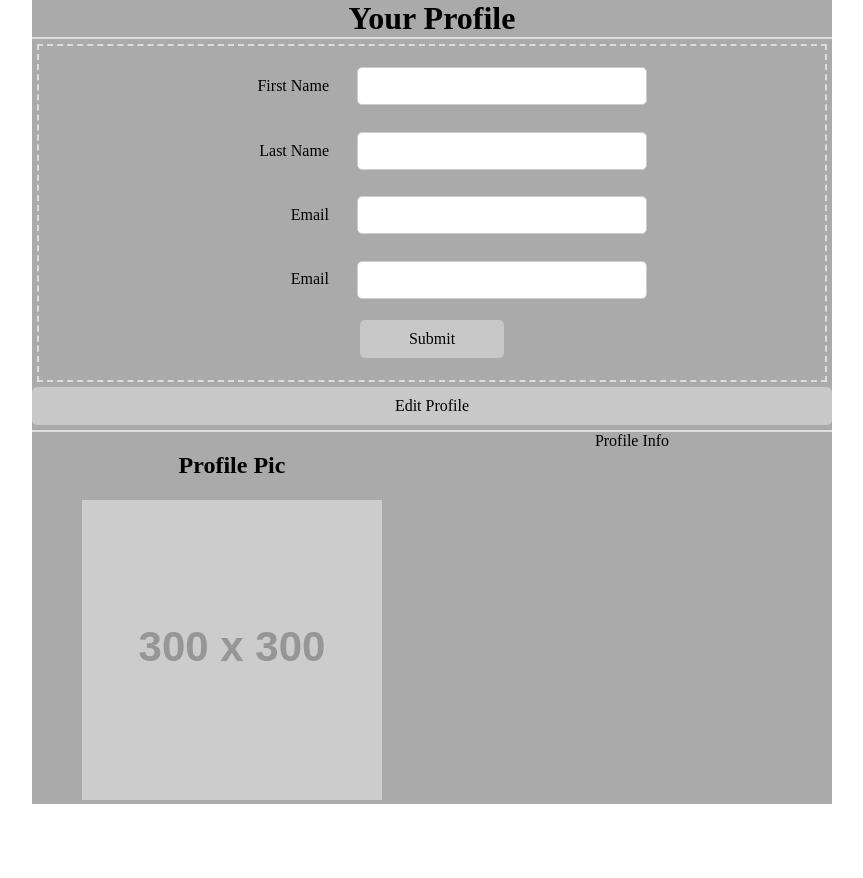
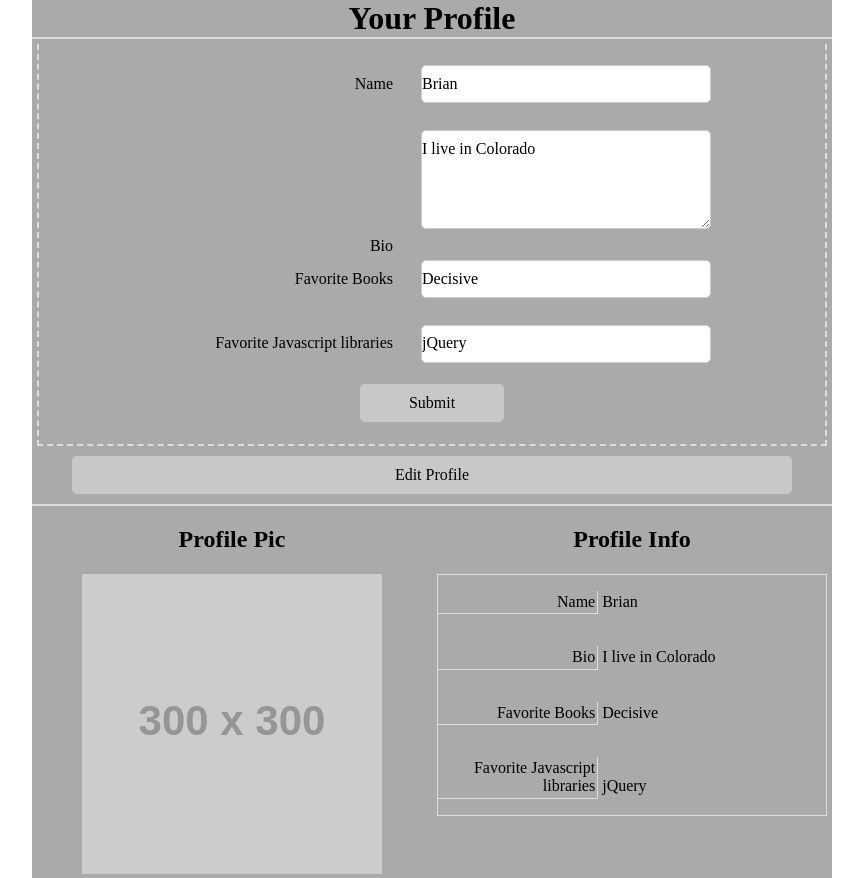
Before and after one commit to hartzis/js6-hide-a-form, a plain HTML site: page index.html in a window 1280 px wide. Both pictures are taken after a click on the button "Edit Profile". Shown: the whole page, without its empty margins (208-1071 px from the left). Before the commit the page ends 804 px from the top, so only its background shows below. Drawn offline with nearby package versions, Linux system fonts and the light colour scheme; placeholder pictures from the web are drawn by us.

Commit message:
submit button works to change info

```diff
--- a/css/main.css
+++ b/css/main.css
@@ -48,8 +48,10 @@ div h1 {
 }
 /*form start and variables*/
 .user-form {
-  border: 2px dashed #ddd;
   margin: 5px;
+  border-right: 2px dashed #ddd;
+  border-left: 2px dashed #ddd;
+  border-bottom: 2px dashed #ddd;
 }
 .input-container {
   width: 100%;
@@ -66,18 +68,23 @@ div h1 {
   border-radius: 5px;
   border: 1px solid #ccc;
 }
+.form-in-txt.txt-area {
+  height: 5rem;
+}
 .form-label {
   display: inline-block;
   width: 7rem;
   padding-right: 1.5rem;
   text-align: right;
+  width: 15rem;
 }
 .form-input-submit {
   width: 9rem;
   margin-bottom: 1.35rem;
 }
 .collapse-button {
-  width: 100%;
+  width: 90%;
+  margin: 5px;
 }
 .button {
   background-color: #c8c8c8;
@@ -86,7 +93,24 @@ div h1 {
   border-radius: 5px;
 }
 /* profile info area start */
+.user-info-container {
+  text-align: left;
+}
 .profile-info {
   border-top: 2px solid #ddd;
   margin-top: 5px;
 }
+.info-label {
+  text-align: right;
+  width: 40%;
+  border-right: 1px solid #ddd;
+  border-bottom: 1px solid #ddd;
+  padding: 2px;
+}
+.user-info {
+  display: inline-block;
+}
+.user-container {
+  border: 1px solid #ddd;
+  margin: 5px;
+}
--- a/index.html
+++ b/index.html
@@ -19,20 +19,20 @@
 			<form id="user-input-form" class="user-form">
 
 				<div class="input-container">
-                <label class="form-label">First Name</label>
-                <input type="text" name="firstName" class="form-input form-in-txt">
+                <label class="form-label">Name</label>
+                <input type="text" name="name" class="form-input form-in-txt" id="form-name">
               </div>
               <div class="input-container">
-                <label class="form-label">Last Name</label>
-                <input type="text" name="lastName" class="form-input form-in-txt">
+                <label class="form-label">Bio</label>
+                <textarea name="bio" class="form-input form-in-txt txt-area" id="form-bio"></textarea>
               </div>
               <div class="input-container">
-                <label class="form-label">Email</label>
-                <input type="email" name="email" class="form-input form-in-txt">
+                <label class="form-label">Favorite Books</label>
+                <input type="text" name="books" class="form-input form-in-txt" id="form-books">
               </div>
               <div class="input-container">
-                <label class="form-label">Email</label>
-                <input type="email" name="email" class="form-input form-in-txt">
+                <label class="form-label">Favorite Javascript libraries</label>
+                <input type="text" name="javascript" class="form-input form-in-txt" id="form-javascript">
               </div>
               <div class="input-container">
                 <input type="submit" name="submit" class="form-input-submit button">
@@ -47,8 +47,27 @@
 		</div>
 	</div>
 	<div class="row">
-		<div class="col-1-2 centered profile-info"><h2>Profile Pic</h2><img src="http://placehold.it/300x300&amp;text=placehold.it+rocks!" alt=""></div>
-		<div class="col-1-2 profile-info">Profile Info</div>
+		<div class="col-1-2 centered profile-info"><h2>Profile Pic</h2><img src="http://placehold.it/300x300&amp;text=User-Profile-Image!" alt=""></div>
+		<div class="col-1-2 profile-info"><h2>Profile Info</h2>
+			<div class="user-container">
+				<div class="input-container user-info-container">
+	                <p class="user-info info-label">Name</p>
+	                <p id="user-name" class="user-info">Brian</p>
+	          	</div>
+	          	<div class="input-container user-info-container">
+	                <p class="user-info info-label">Bio</p>
+	                <p id="user-bio" class="user-info">I live in Colorado</p>
+	          	</div>
+	      		<div class="input-container user-info-container">
+	                <p class="user-info info-label">Favorite Books</p>
+	                <p id="user-books" class="user-info">Decisive</p>
+	          	</div>
+	          	<div class="input-container user-info-container">
+	                <p class="user-info info-label">Favorite Javascript libraries</p>
+	                <p id="user-javascript" class="user-info">jQuery</p>
+	          	</div>
+			</div>
+		</div>
 	</div>
 </div>
 
--- a/js/main.js
+++ b/js/main.js
@@ -4,13 +4,28 @@ $(document).on('ready', function() {
     $('#user-input-form').hide();
     //toggle show/hide form
     $('#collapse-form').on('click', function() {
-        $('#user-input-form').toggle("slow");
+        $('#user-input-form').slideToggle("slow");
+        copyInfoToForm();
     })
 
+    $('#user-input-form input[type="submit"]').on('click', function() {
+        copyFormToInfo();
+        return false;
+    })
 
+    var copyInfoToForm = function() {
+        $('#form-name').val($('#user-name').text());
+        $('#form-bio').val($('#user-bio').text());
+        $('#form-books').val($('#user-books').text());
+        $('#form-javascript').val($('#user-javascript').text());
+    }
 
-
-
+    var copyFormToInfo = function() {
+        $('#user-name').text($('#form-name').val());
+        $('#user-bio').text($('#form-bio').val());
+        $('#user-books').text($('#form-books').val());
+        $('#user-javascript').text($('#form-javascript').val());
+    }
 
 
 });
```
Also changed, not shown: 1 other file.
